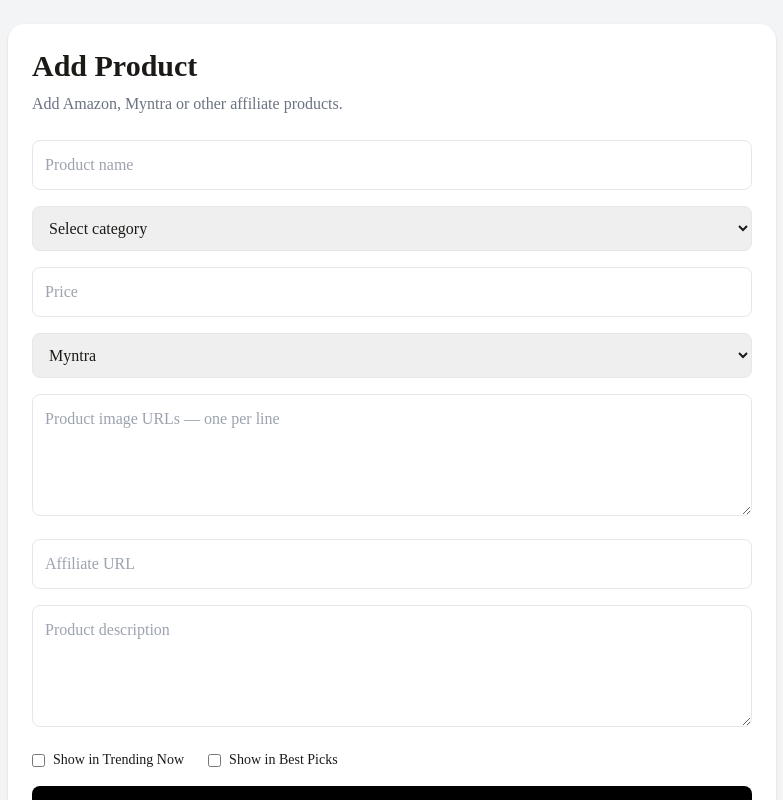
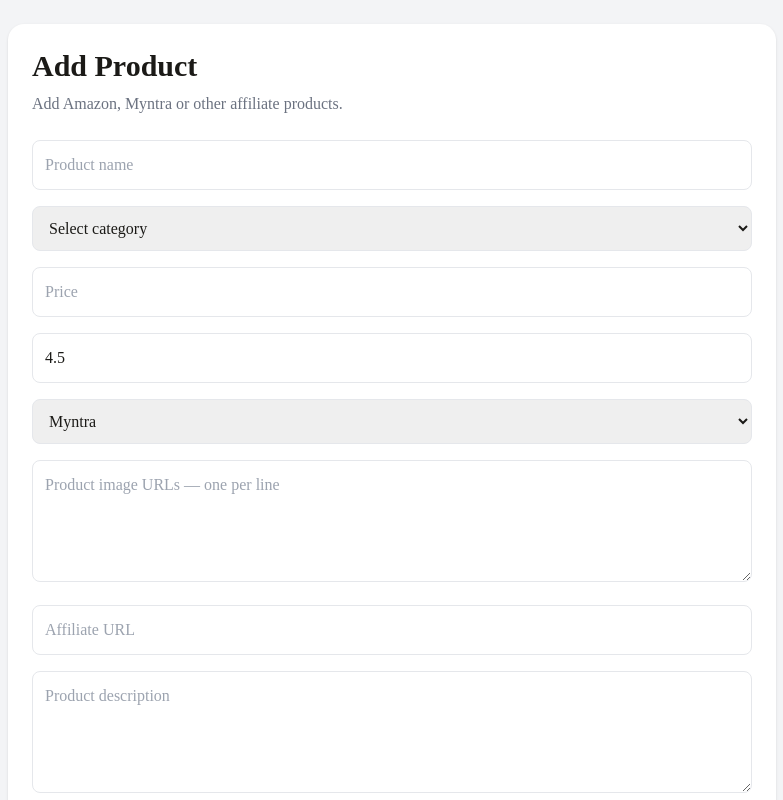
Before and after one commit to rohithcreater/tbp-picks, a Next.js app: page /admin/products in a window 1280 px wide. Shown: the top 800 px of the page, without its empty margins (248-1031 px from the left). Built offline with nearby package versions, Linux system fonts and the light colour scheme; no server answers; the database is empty.

Commit message:
Add rating input to admin form

```diff
--- a/app/admin/products/page.tsx
+++ b/app/admin/products/page.tsx
@@ -17,6 +17,7 @@ export default function AdminProductsPage() {
   const [name, setName] = useState("");
   const [category, setCategory] = useState("");
   const [price, setPrice] = useState("");
+  const [rating, setRating] = useState("4.5");
   const [store, setStore] = useState("Myntra");
   const [imageUrls, setImageUrls] = useState("");
   const [affiliateUrl, setAffiliateUrl] = useState("");
@@ -63,6 +64,7 @@ export default function AdminProductsPage() {
       name,
       category,
       price: price ? Number(price) : null,
+      rating: rating ? Number(rating) : 4.5,
       store,
       image_url: urlList[0] ?? "",
       image_urls: urlList,
@@ -82,6 +84,7 @@ export default function AdminProductsPage() {
     setName("");
     setCategory("");
     setPrice("");
+    setRating("4.5");
     setImageUrls("");
     setAffiliateUrl("");
     setDescription("");
@@ -125,7 +128,7 @@ export default function AdminProductsPage() {
             required
           />
 
-                  <select
+          <select
             className="w-full rounded-lg border p-3"
             value={category}
             onChange={(e) => setCategory(e.target.value)}
@@ -141,12 +144,24 @@ export default function AdminProductsPage() {
             <option value="Gadgets">Gadgets</option>
             <option value="Accessories">Accessories</option>
           </select>
+
           <input
             className="w-full rounded-lg border p-3"
             placeholder="Price"
             type="number"
             value={price}
             onChange={(e) => setPrice(e.target.value)}
+          />
+
+          <input
+            className="w-full rounded-lg border p-3"
+            placeholder="Rating (e.g. 4.5)"
+            type="number"
+            step="0.1"
+            min="0"
+            max="5"
+            value={rating}
+            onChange={(e) => setRating(e.target.value)}
           />
 
           <select
```
Also changed, not shown: lib/supabaseProducts.ts (+4 -3 lines).
